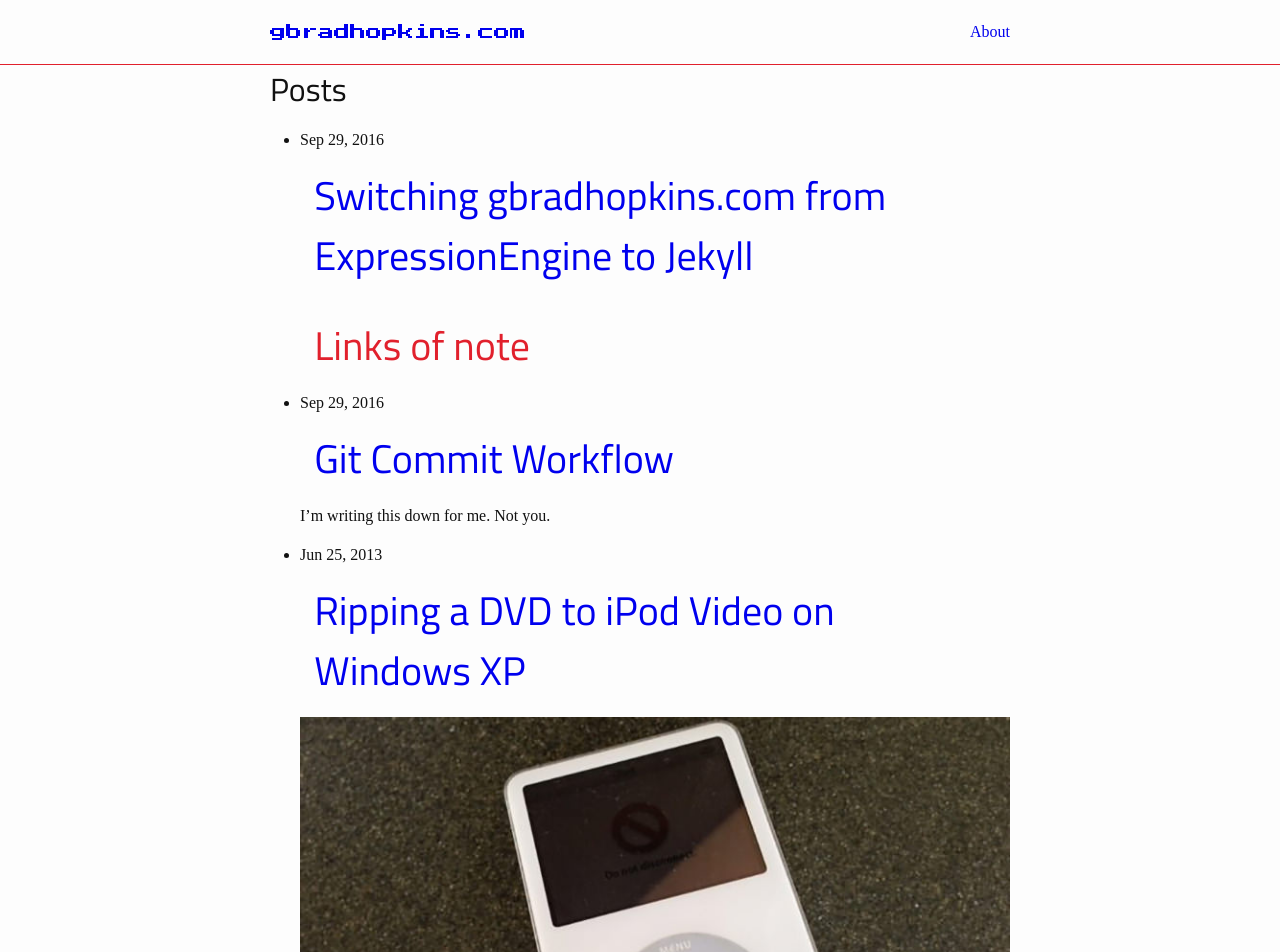
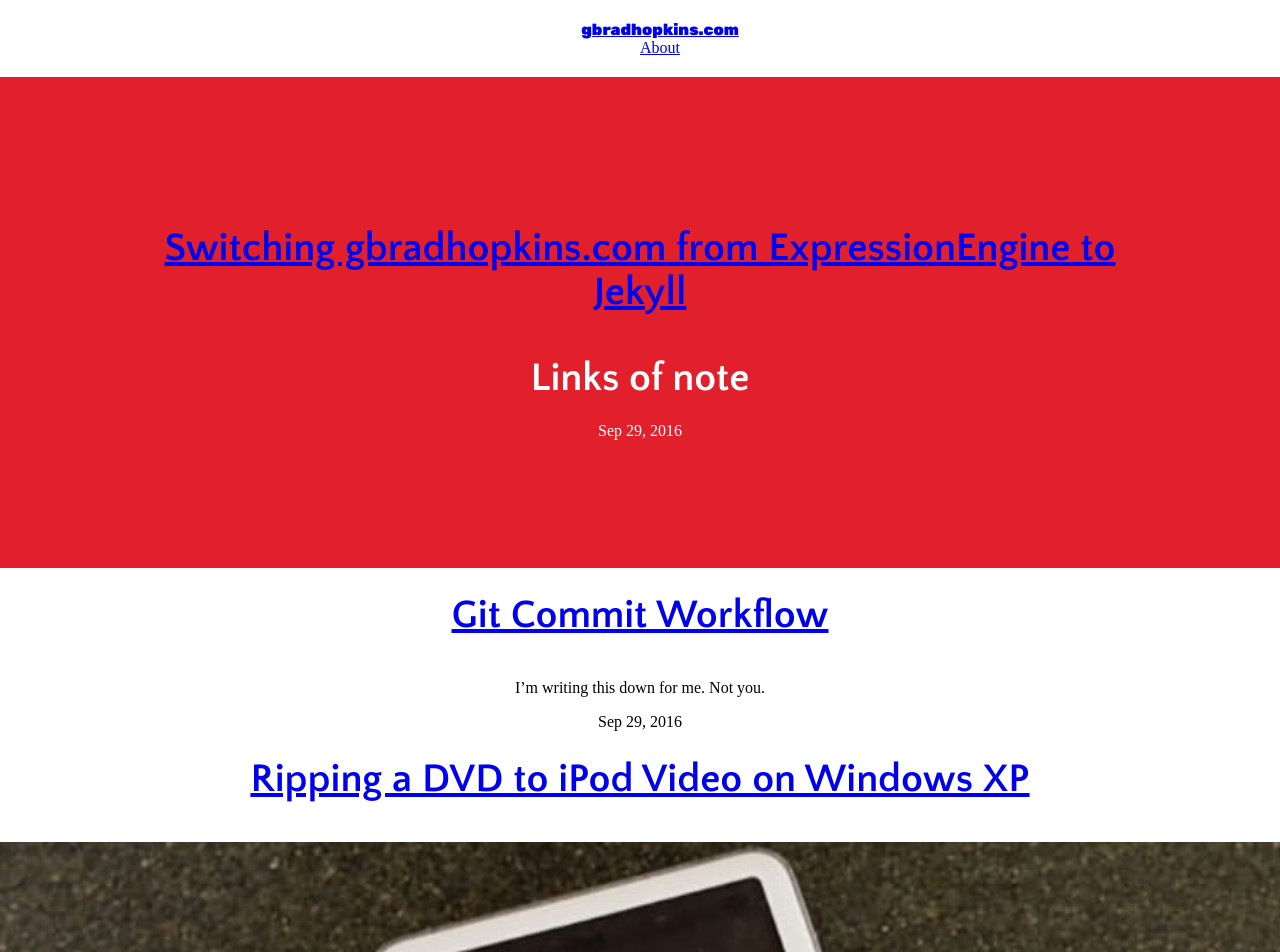
Before and after one commit to firebrandmedia/gbradhopkins.com, a Jekyll site: the page built from index.html, in a window 1280 px wide. Shown: the top 952 px of the page. Built offline with Jekyll 4.4.1, drawn with Linux system fonts in a browser that asks for light colours; some web fonts are replaced; some of the changed text lies outside the part shown.

Commit message:
Font changes, reset removed

```diff
--- a/_includes/head.html
+++ b/_includes/head.html
@@ -6,7 +6,7 @@
   <title>{% if page.title %}{{ page.title }}{% else %}{{ site.title }}{% endif %} | gbradhopkins.com</title>
   <meta name="description" content="{% if page.excerpt %}{{ page.excerpt | strip_html | strip_newlines | truncate: 160 }}{% else %}{{ site.description }}{% endif %}">
 
-  <link href="https://fonts.googleapis.com/css?family=Press+Start+2P|Quattrocento|Titillium+Web:300,400,700,900" rel="stylesheet">
+  <link href="https://fonts.googleapis.com/css?family=Quattrocento|Quattrocento+Sans:400,700|Rubik:400,900" rel="stylesheet">
   <link rel="stylesheet" href="{{ "/css/main.css" | prepend: site.baseurl }}">
   <link rel="canonical" href="{{ page.url | replace:'index.html','' | prepend: site.baseurl | prepend: site.url }}">
   <link rel="alternate" type="application/rss+xml" title="{{ site.title }}" href="{{ "/feed.xml" | prepend: site.baseurl | prepend: site.url }}">
--- a/_sass/_gbradhopkins.scss
+++ b/_sass/_gbradhopkins.scss
@@ -1,26 +1,46 @@
 h1, h2 {
-    font-family: 'Titillium Web', sans-serif;
+    font-family: 'Quattrocento Sans', sans-serif;
+    margin: 0;
+    padding: 0;
 }
 
 h2 {
     font-size: 250%;
-    color: #E1202C;
-    padding: 2%;
+    padding: 2% 0;
     margin-bottom: 1px;
 }
 
 .site-header {
     padding: 20px;
-    border-bottom: 1px solid #E1202C;
+    border-bottom: 1px solid $brand-color;
     color: #686768;
+    width: 100%;
+    text-align: center;
 }
 
 .site-title {
     font-size: 100%;
-    float: left;
-    font-family: 'Press Start 2P', cursive;
+    font-family: 'Rubik', sans-serif;
+    font-weight: 900;
 }
 
 .site-nav {
-    float: right;
+
 }
+
+.wrapper {
+    padding: 0;
+}
+
+.post-list li {
+    list-style-type: none;
+    margin: 0;
+    padding: 0;
+    text-align: center;
+}
+
+.post-list li:first-of-type {
+    background-color: #E1202C;
+    padding: 10%;
+    color: #fff;
+}
--- a/css/main.scss
+++ b/css/main.scss
@@ -2,8 +2,6 @@
 # Only the main Sass file needs front matter (the dashes are enough)
 ---
 @charset "utf-8";
-
-
 
 // Our variables
 $base-font-family: 'Quattrocento', serif;
@@ -16,38 +14,33 @@
 
 $text-color:       #111;
 $background-color: #fdfdfd;
-$brand-color:      #A01D24;
+$brand-color:      #E1202C;
 
 $grey-color:       #828282;
 $grey-color-light: lighten($grey-color, 40%);
 $grey-color-dark:  darken($grey-color, 25%);
 
-// Width of the content area
-$content-width:    800px;
-
-$on-palm:          600px;
-$on-laptop:        800px;
-
-
-
-// Use media queries like this:
-// @include media-query($on-palm) {
-//     .wrapper {
-//         padding-right: $spacing-unit / 2;
-//         padding-left: $spacing-unit / 2;
-//     }
-// }
-@mixin media-query($device) {
-    @media screen and (max-width: $device) {
-        @content;
-    }
+img {
+    width: 100%;
+    height: auto;
 }
 
+body {
+    margin: 0;
+    padding: 0;
+}
 
+ul {
+    margin: 0;
+    padding: 0;
+}
+
+li {
+    margin: 0;
+    padding: 0;
+}
 
 // Import partials from `sass_dir` (defaults to `_sass`)
 @import
-        "base",
-        "gbradhopkins",
-        "syntax-highlighting"
+        "gbradhopkins"
 ;
--- a/index.html
+++ b/index.html
@@ -4,17 +4,16 @@
 
 <div class="home">
 
-  <h1 class="page-heading">Posts</h1>
+  <h1 class="page-heading"></h1>
 
   <ul class="post-list">
     {% for post in site.posts %}
       <li>
-        <span class="post-meta">{{ post.date | date: "%b %-d, %Y" }}</span>
-
         <h2>
           <a class="post-link" href="{{ post.url | prepend: site.baseurl }}">{{ post.title }}</a>
         </h2>
           {{ post.excerpt }}
+          <span class="post-meta">{{ post.date | date: "%b %-d, %Y" }}</span>
       </li>
     {% endfor %}
   </ul>
```
Also changed, not shown: 11 other files.
